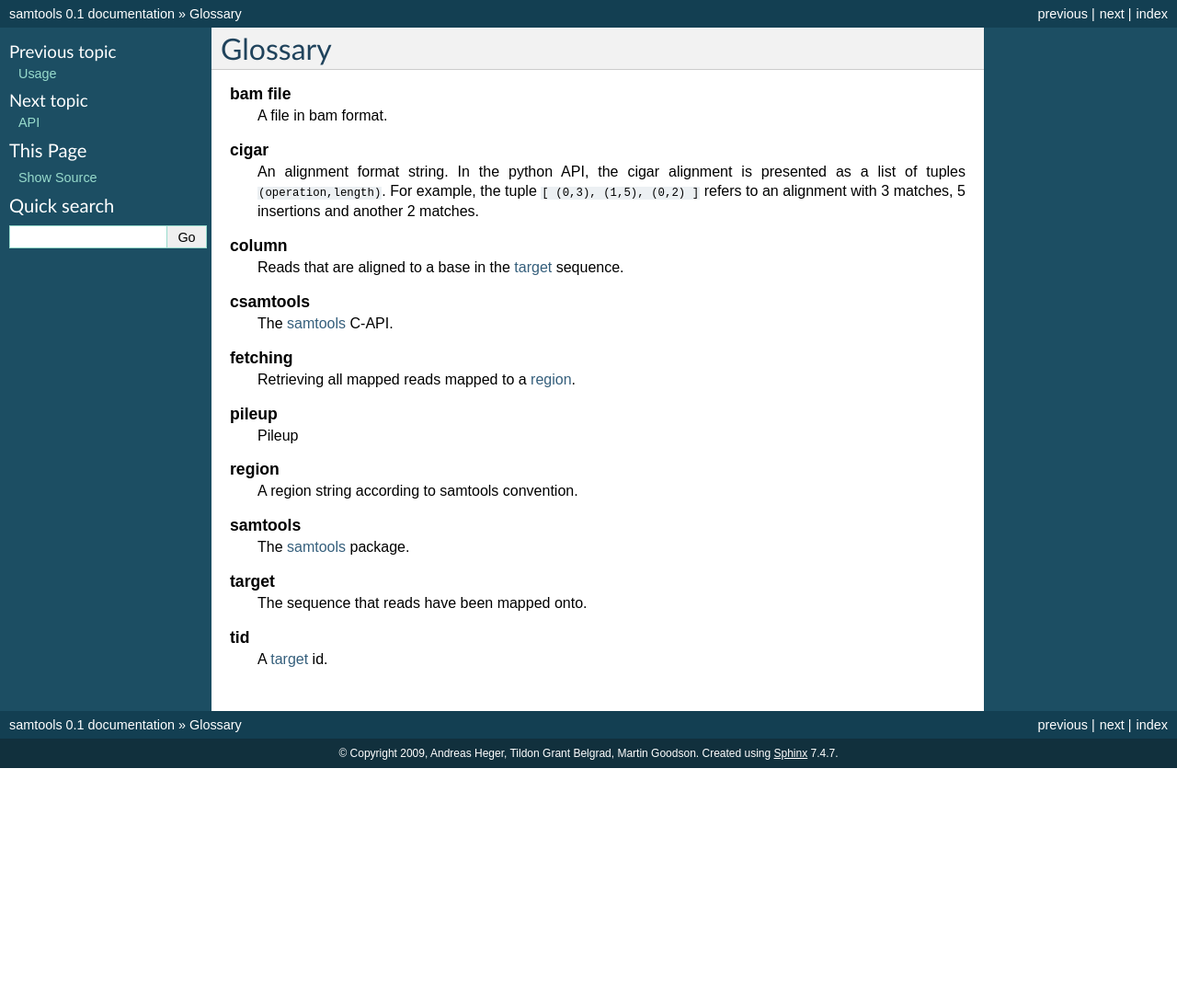
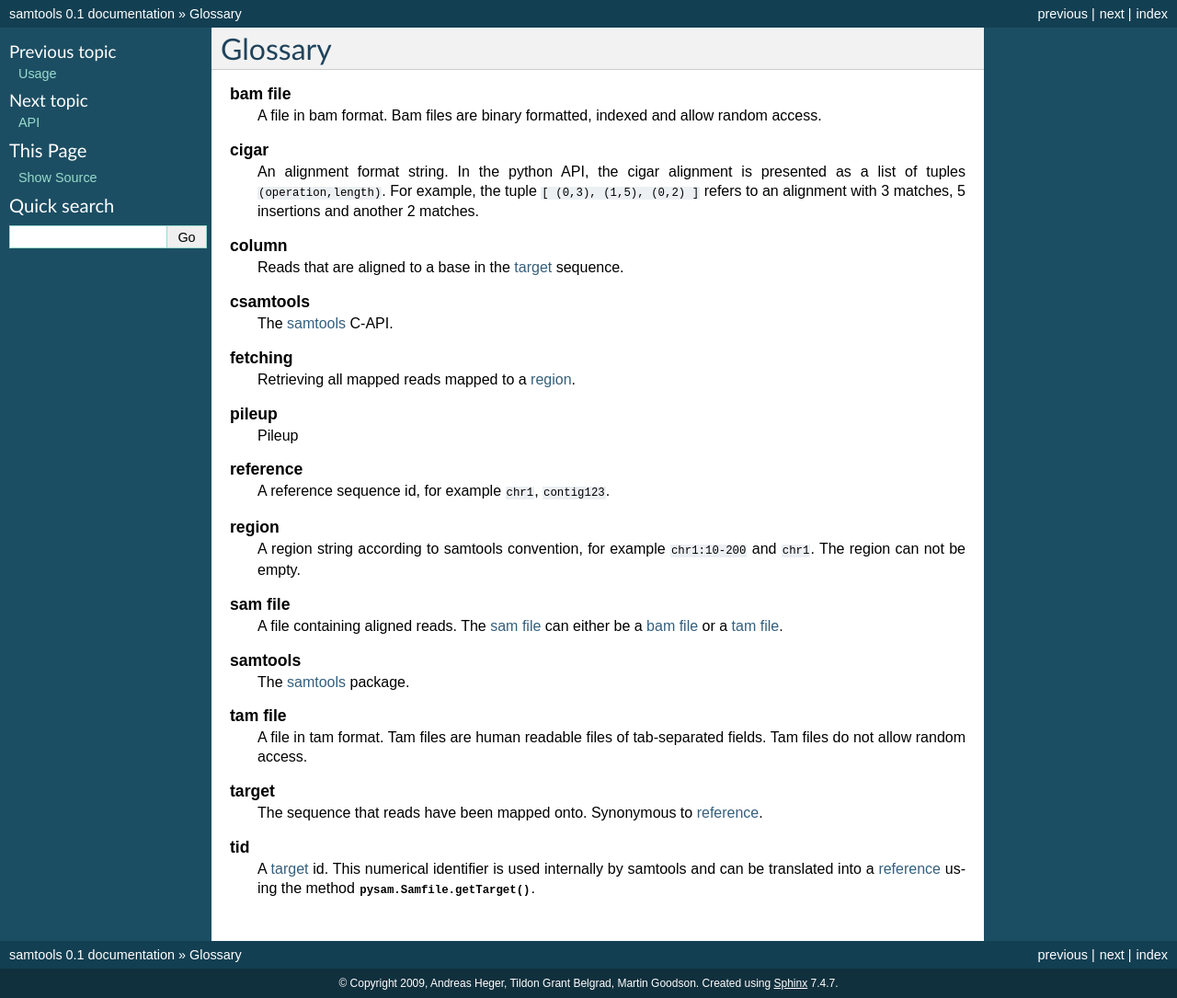
Before and after one commit to vd4mmind/pysam, a Sphinx documentation site: the page built from doc/glossary.rst, in a window 1280 px wide. Shown: the whole page at 92% size. Built offline with Sphinx 7.4.7, drawn with Linux system fonts in a browser that asks for light colours; before the commit the page ends 900 px from its top, so only the background shows below that.

```diff
--- a/doc/glossary.rst
+++ b/doc/glossary.rst
@@ -12,16 +12,27 @@ Glossary
       and another 2 matches.
 
    region
-      A region string according to samtools convention.
+      A region string according to samtools convention, for example
+      ``chr1:10-200`` and ``chr1``. The region can not be empty.
 
    column
       Reads that are aligned to a base in the :term:`target` sequence.
 
    target
-      The sequence that reads have been mapped onto.
+      The sequence that reads have been mapped onto. Synonymous to
+      :term:`reference`.
 
    bam file
-       A file in bam format.
+       A file in bam format. Bam files are binary formatted, indexed and
+       allow random access.
+
+   tam file
+       A file in tam format. Tam files are human readable files of
+       tab-separated fields. Tam files do not allow random access.
+
+   sam file
+       A file containing aligned reads. The :term:`sam file` can either
+       be a :term:`bam file` or a :term:`tam file`.
 
    pileup
       Pileup
@@ -36,6 +47,11 @@ Glossary
       Retrieving all mapped reads mapped to a :term:`region`.
 
    tid
-      A :term:`target` id.
+      A :term:`target` id. This numerical identifier is used internally
+      by samtools and can be translated into a :term:`reference` using
+      the method :meth:`pysam.Samfile.getTarget`.
+
+   reference
+      A reference sequence id, for example ``chr1``, ``contig123``.
 
 .. _samtools: http://samtools.sourceforge.net
```
Also changed, not shown: 2 other files.
